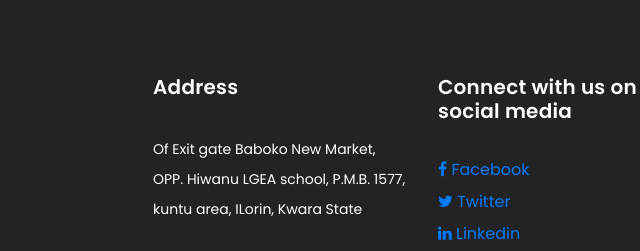
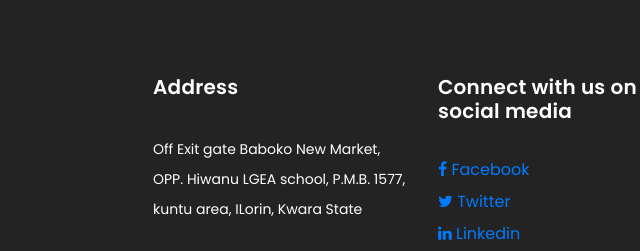
Before and after one commit to Alozie-Miracle/ilorinmicrofinancebanklimited, a plain HTML site: page index.html in a window 1280 px wide. Shown: the part 4018-4269 px from the top of the page, 502-1142 px from the left. Drawn offline with Linux system fonts and the light colour scheme.

Commit message:
Off update

```diff
--- a/index.html
+++ b/index.html
@@ -411,7 +411,7 @@ enctype="text/plain" autocomplete="on"
           <div class="col-md-3 footer-item">
             <h4>Address</h4>
             <p>
-              Of Exit gate Baboko New Market, OPP. Hiwanu LGEA school, P.M.B. 1577,
+              Off Exit gate Baboko New Market, OPP. Hiwanu LGEA school, P.M.B. 1577,
               kuntu area, ILorin, Kwara State
             </p>
           </div>
```
